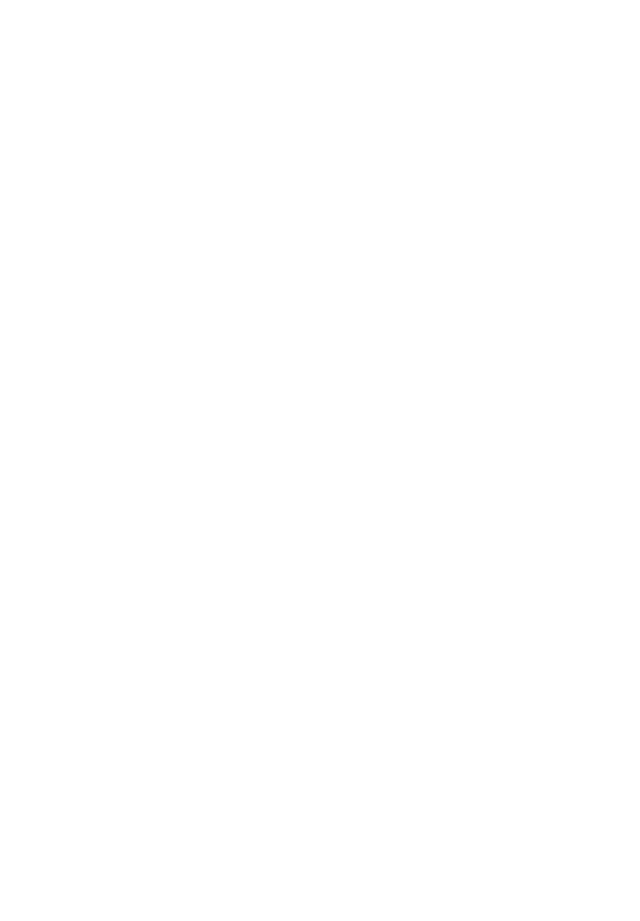
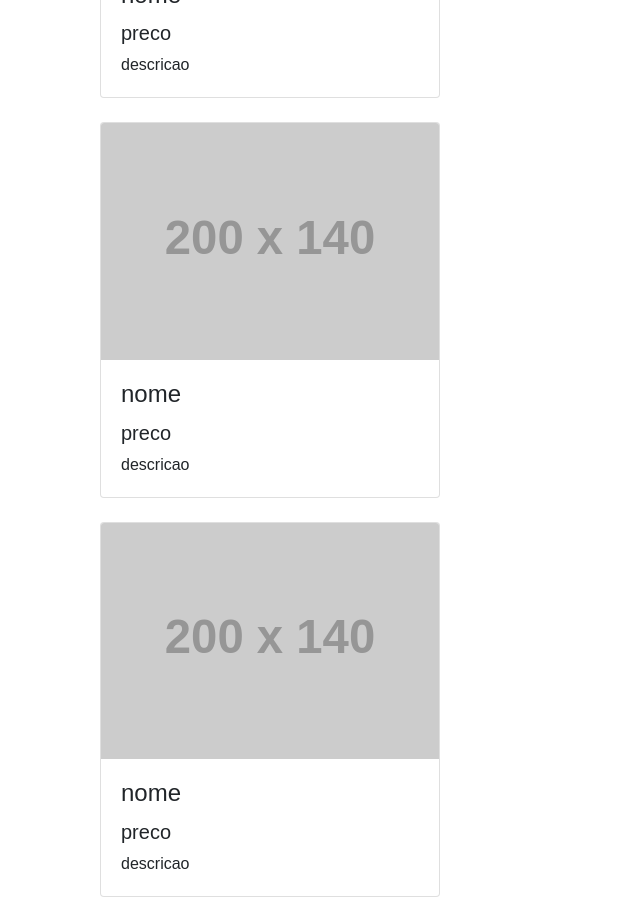
Before and after one commit to albarnaz/mercado-dev, a React (Create React App) app: page / in a window 1280 px wide. Shown: the part 700-1621 px from the top of the page, without its empty margins (0-640 px from the left). Before the commit the page ends 800 px from the top, so only its background shows below. Built offline with nearby package versions, Linux system fonts and the light colour scheme.

Commit message:
Criação do componente de anúncios

```diff
--- a/src/App.js
+++ b/src/App.js
@@ -1,12 +1,18 @@
 import React, { Component } from 'react';
 
 import HeaderHome from './components/HeaderHome';
+import AnuncioHome from './components/AnuncioHome';
 
 class App extends Component {
   render() {
     return (
       <div className="App">
         <HeaderHome />
+        <div className="container">
+          <AnuncioHome />
+          <AnuncioHome />
+          <AnuncioHome />
+        </div>
       </div>
     );
   }
--- /dev/null
+++ b/src/components/AnuncioHome.js
@@ -0,0 +1,20 @@
+import React from 'react';
+
+const AnuncioHome = (props) => {
+  return (
+    <div className="col-lg-4 col-md-6 mb-4">
+      <div className="card h-100">
+        <a href="#"><img className="card-img-top" src="http://placehold.it/200x140" alt="" /></a>
+        <div className="card-body">
+          <h4 className="card-title">
+            <a to={`/anuncios/ver/`}>nome</a>
+          </h4>
+          <h5>preco</h5>
+          <p className="card-text">descricao</p>
+        </div>
+      </div>
+    </div>
+  );
+}
+
+export default AnuncioHome;
```
